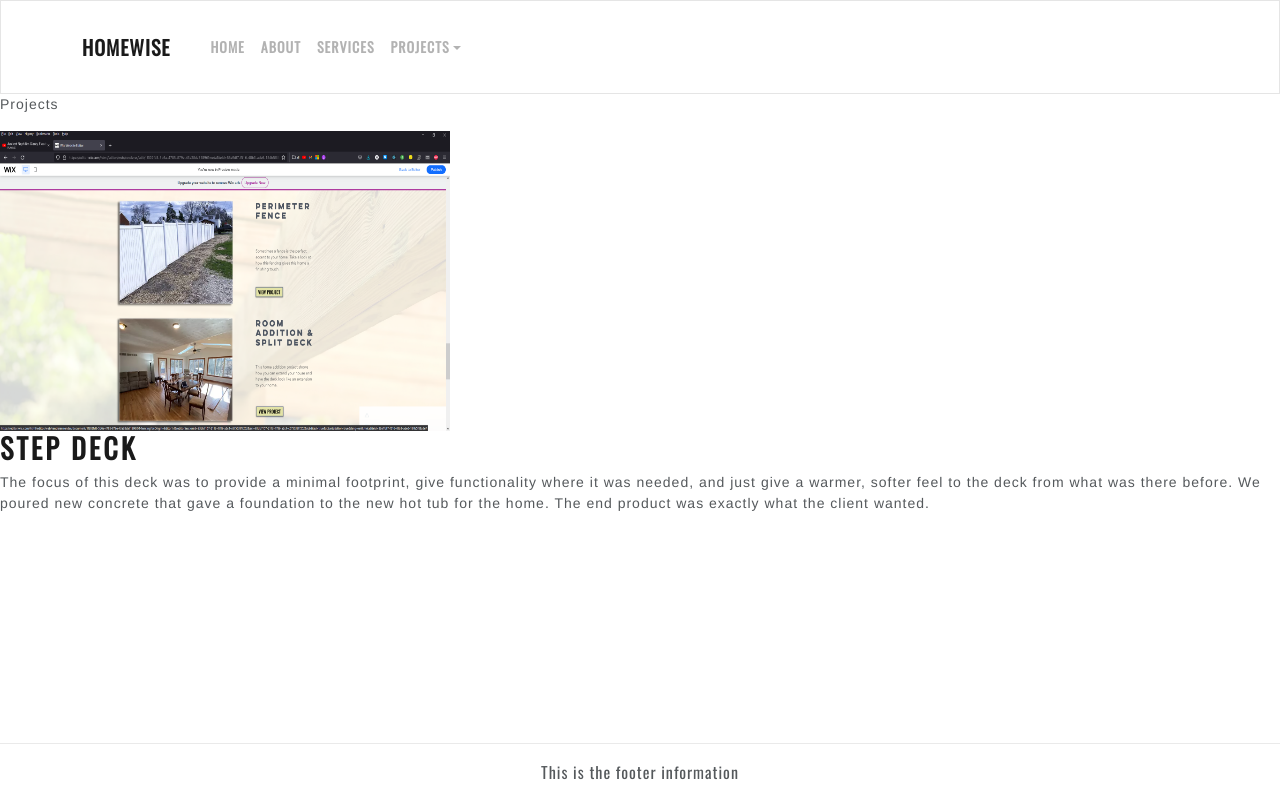
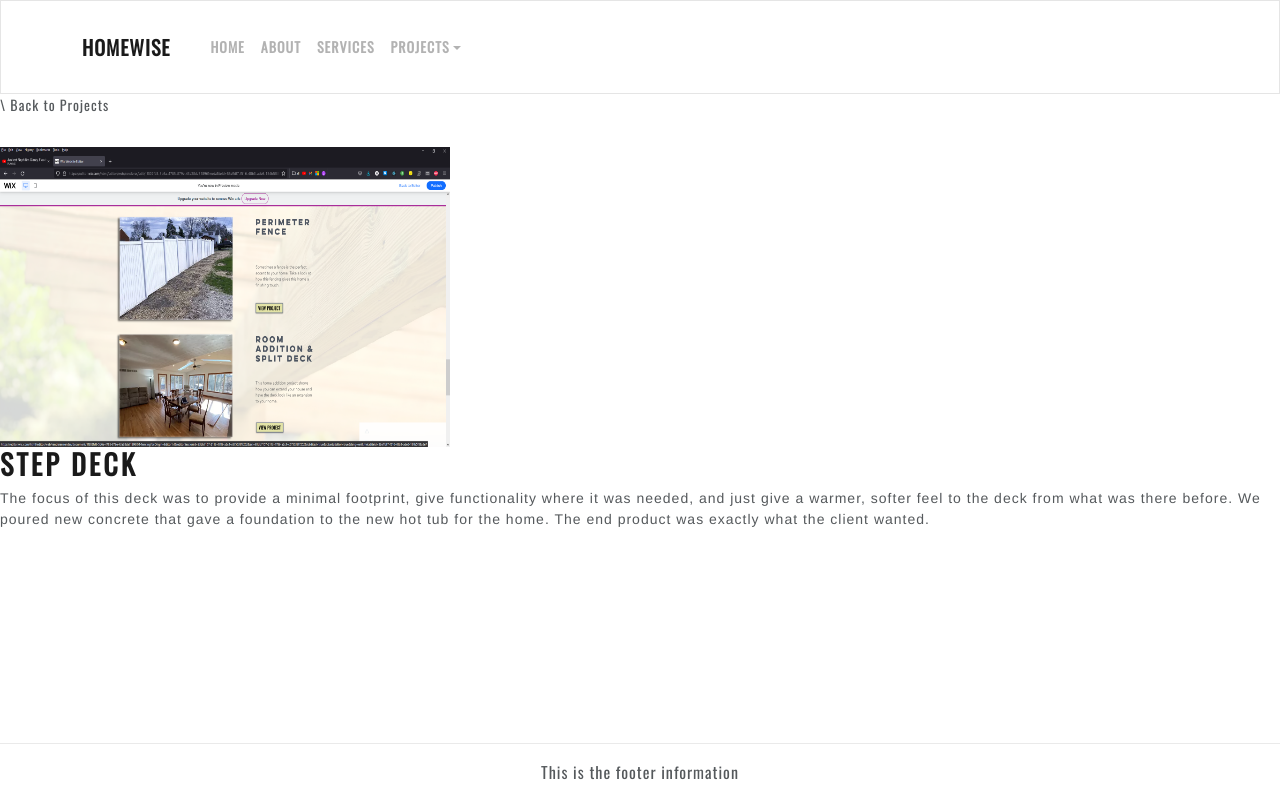
Before and after one commit to Wyn-Dev/Homewise, a Next.js app: page /o-3onestep in a window 1280 px wide. Built offline with nearby package versions, Linux system fonts and the light colour scheme.

Commit message:
Minor changes to CSS - added breadcrum class - added breadcrumb class to         placeholder

```diff
--- a/components/Containers/ProjectsContainers.js
+++ b/components/Containers/ProjectsContainers.js
@@ -5,9 +5,10 @@ function ProjectsContainer({ children }) {
   return (
     <div>
       <Breadcrumb>
-        <Breadcrumb.Item href='/projects'>Projects</Breadcrumb.Item>
+        <Breadcrumb.Item href='/projects' className='breadcrumb'>
+          \ Back to Projects
+        </Breadcrumb.Item>
       </Breadcrumb>
-
       {children}
     </div>
   )
--- a/pages/about.js
+++ b/pages/about.js
@@ -59,6 +59,7 @@ function About() {
         </p>
       </div>
       <div>
+        placeholder
         <h2 className='fullname'>Greg Smith</h2>
         <h4>Partner</h4>
         <p>
@@ -69,6 +70,7 @@ function About() {
         </p>
       </div>
       <div>
+        placeholder
         <h2 className='fullname'>Justin Kresin</h2>
         <h4>Construction Tech</h4>
         <p>
--- a/styles/globals.css
+++ b/styles/globals.css
@@ -70,3 +70,7 @@ li {
   justify-content: center;
   align-items: center;
 }
+
+.breadcrumb {
+  font-family: Oswald;
+}
```
